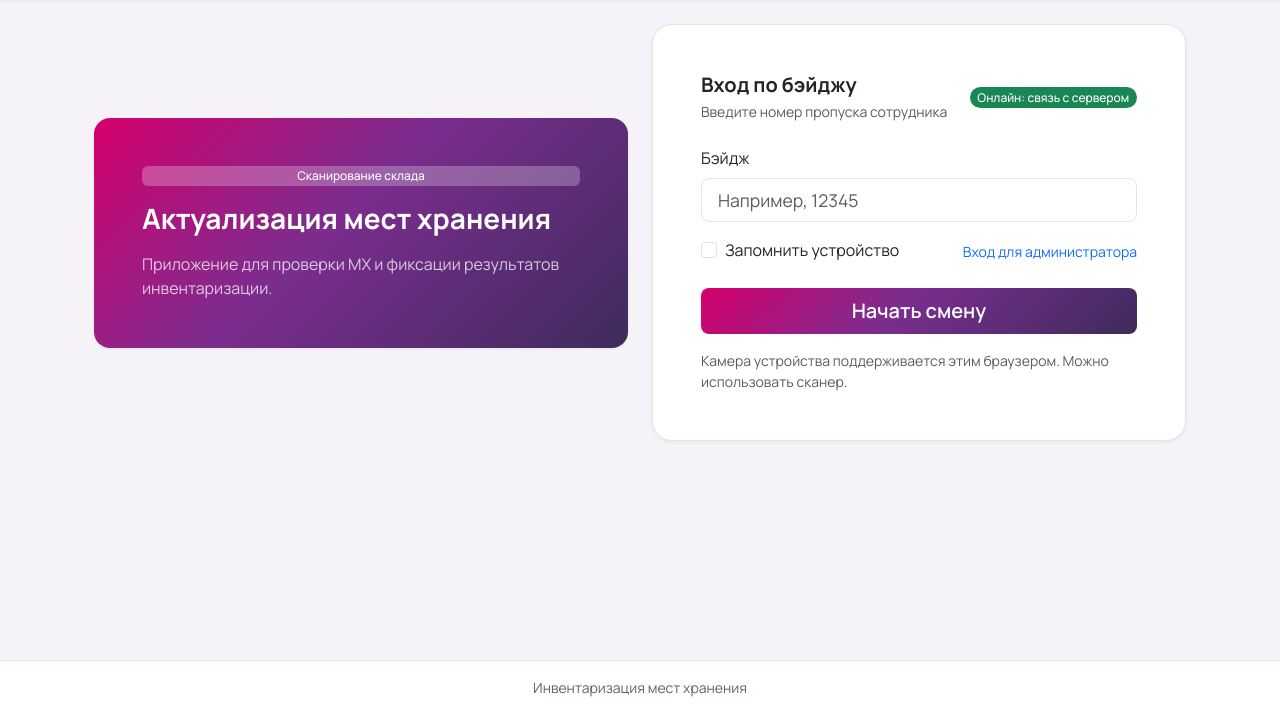
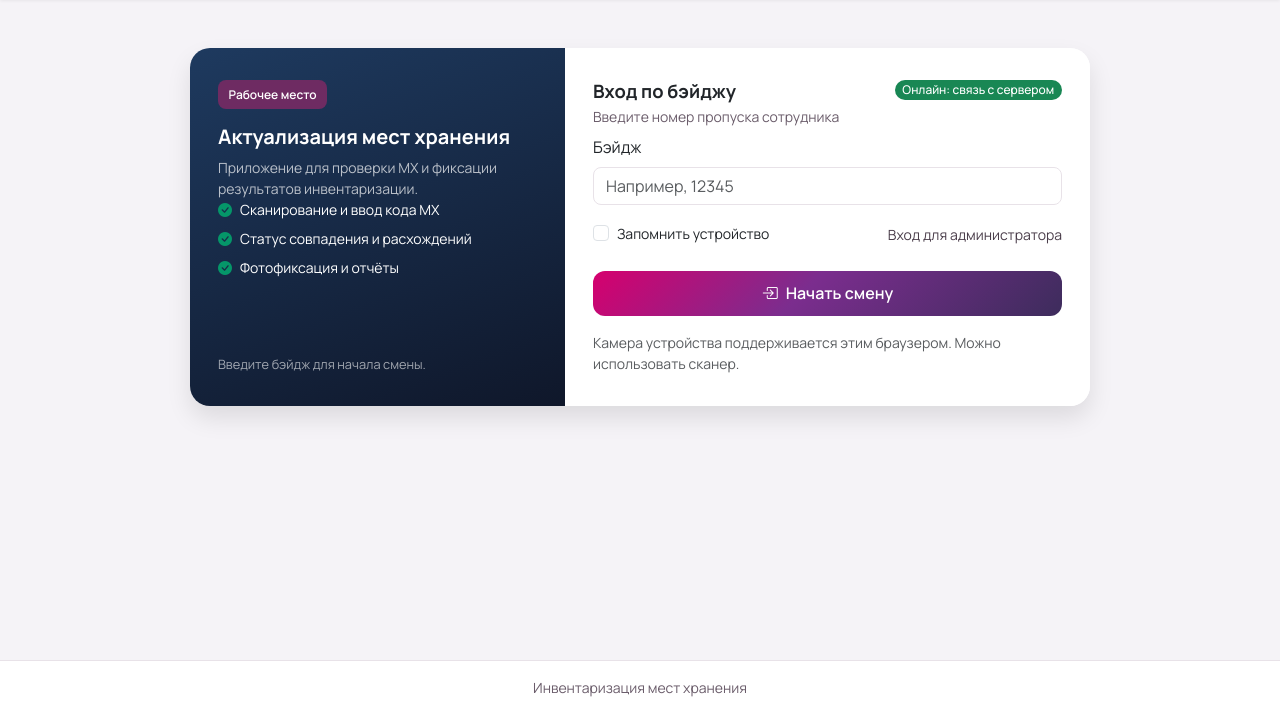
Before and after one commit to Banifaziy111/inventarizacia, a Flask app: page / in a window 1280 px wide. Shown: the part 89-803 px from the top of the page. Run offline with Flask 3, Linux system fonts and the light colour scheme; some libraries are stand-ins or nearby versions.

Commit message:
Unified login form, MX code format fix Cyrillic
Co-authored-by: Cursor <cursoragent@cursor.com>

```diff
--- a/app.py
+++ b/app.py
@@ -1109,13 +1109,12 @@ def get_place(place_cod):
         place_cod_int = int(place_cod)
         search_by_id = True
     except ValueError:
-        # Если не число, значит это mx_code (например, "Э6.01.01.01")
+        # Если не число, значит это mx_code (например, "Э6.01.01.01" или "Э6.04.20.285.06.03")
         search_by_id = False
         place_cod_str = place_cod.strip().upper()
-
-        # Проверяем корректность формата mx_code
+        # Кириллица А-Я (U+0410–U+042F), Ё (U+0401), латиница, цифры, точка, дефис
         import re
-        if not re.match(r'^[А-ЯЁA-Z0-9\.]+$', place_cod_str):
+        if not re.match(r'^[\u0410-\u042F\u0401A-Z0-9.\-]+$', place_cod_str):
             return jsonify({'error': 'Некорректный формат кода МХ'}), 400
 
     try:
--- a/static/app.js
+++ b/static/app.js
@@ -322,8 +322,9 @@ function initLoginPage() {
     const deviceStatusInfo = document.getElementById("deviceStatusInfo");
     const loginCard = document.getElementById("loginCard");
     const adminToggleLink = document.getElementById("adminToggleLink");
-    const titleEl = form.closest(".card")?.querySelector("h2");
-    const subtitleEl = form.closest(".card")?.querySelector("p.text-muted");
+    const titleEl = form.closest(".login-split-card")?.querySelector(".login-right-panel h2") || form.closest(".card")?.querySelector("h2");
+    const subtitleEl = form.closest(".login-split-card")?.querySelector(".login-subtitle") || form.closest(".card")?.querySelector("p.text-muted");
+    const togglePasswordBtn = document.getElementById("togglePassword");
 
     const storedBadge = localStorage.getItem("badge");
     if (storedBadge && badgeInput) {
@@ -435,6 +436,13 @@ function initLoginPage() {
                 "Браузер не даёт доступ к камере. Используйте сканер штрихкодов или ручной ввод.";
         }
     }
+
+    togglePasswordBtn?.addEventListener("click", () => {
+        if (!passwordInput) return;
+        passwordInput.type = passwordInput.type === "password" ? "text" : "password";
+        const icon = togglePasswordBtn.querySelector("i");
+        if (icon) icon.className = passwordInput.type === "password" ? "bi bi-eye" : "bi bi-eye-slash";
+    });
 
     adminToggleLink?.addEventListener("click", (event) => {
         event.preventDefault();
--- a/static/styles.css
+++ b/static/styles.css
@@ -432,7 +432,123 @@ body[data-theme="dark"] .theme-toggle-thumb {
     transition: opacity 0.4s, transform 0.4s;
 }
 
-/* ========== LOGIN / GLASS ========== */
+/* ========== LOGIN — единая форма входа (две колонки) ========== */
+.login-split-card {
+    border: none;
+    border-radius: var(--radius-xl);
+    overflow: hidden;
+    box-shadow: var(--shadow-lg);
+    max-width: 900px;
+    margin: 0 auto;
+}
+
+.login-split-card .login-left-panel {
+    background: linear-gradient(160deg, #1e3a5f 0%, #0f172a 100%);
+    color: #fff;
+    padding: 2rem 1.75rem;
+    display: flex;
+    flex-direction: column;
+    justify-content: space-between;
+}
+
+.login-split-card .login-left-panel .login-badge-admin {
+    background: #dc2626;
+    color: #fff;
+    font-size: 0.75rem;
+    font-weight: 600;
+    padding: 0.35rem 0.65rem;
+    border-radius: 0.5rem;
+    display: inline-block;
+    margin-bottom: 1rem;
+}
+
+.login-split-card .login-left-panel h1 {
+    font-size: 1.25rem;
+    font-weight: 700;
+    margin-bottom: 0.5rem;
+}
+
+.login-split-card .login-left-panel .login-desc {
+    color: rgba(255, 255, 255, 0.7);
+    font-size: 0.875rem;
+    margin-bottom: 1.25rem;
+}
+
+.login-split-card .login-left-panel .login-features {
+    list-style: none;
+    padding: 0;
+    margin: 0 0 1rem 0;
+}
+
+.login-split-card .login-left-panel .login-features li {
+    font-size: 0.875rem;
+    margin-bottom: 0.5rem;
+    display: flex;
+    align-items: center;
+    gap: 0.5rem;
+}
+
+.login-split-card .login-left-panel .login-features li i {
+    color: var(--success);
+    flex-shrink: 0;
+}
+
+.login-split-card .login-left-panel .login-footer {
+    color: rgba(255, 255, 255, 0.6);
+    font-size: 0.8rem;
+    margin-top: auto;
+}
+
+.login-split-card .login-right-panel {
+    background: var(--bg-surface);
+    padding: 2rem 1.75rem;
+}
+
+.login-split-card .login-right-panel h2 {
+    font-size: 1.15rem;
+    font-weight: 700;
+    margin-bottom: 0.25rem;
+}
+
+.login-split-card .login-right-panel .login-subtitle {
+    color: var(--text-muted);
+    font-size: 0.875rem;
+    margin-bottom: 1.5rem;
+}
+
+.login-split-card .btn-login-submit {
+    background: var(--gradient-primary);
+    border: none;
+    color: #fff;
+    font-weight: 600;
+    padding: 0.65rem 1.25rem;
+    border-radius: var(--radius);
+    width: 100%;
+    display: inline-flex;
+    align-items: center;
+    justify-content: center;
+    gap: 0.5rem;
+}
+
+.login-split-card .btn-login-submit:hover {
+    color: #fff;
+    opacity: 0.95;
+    filter: brightness(1.05);
+}
+
+.login-split-card .login-back-link {
+    display: block;
+    text-align: center;
+    margin-top: 1rem;
+    font-size: 0.875rem;
+    color: var(--text-secondary);
+    text-decoration: none;
+}
+
+.login-split-card .login-back-link:hover {
+    color: var(--primary);
+}
+
 #loginCard {
     min-height: 340px;
 }
--- a/templates/login.html
+++ b/templates/login.html
@@ -3,22 +3,30 @@
 {% block title %}Вход в систему{% endblock %}
 
 {% block content %}
-<div class="row g-4 align-items-center min-vh-75">
-    <div class="col-lg-6">
-        <div class="card hero-card p-4 p-lg-5">
-            <span class="badge bg-white bg-opacity-25 mb-3">Сканирование склада</span>
-            <h1 class="h3 fw-bold mb-3 text-white">Актуализация мест хранения</h1>
-            <p class="opacity-75 text-white mb-0">
+<div class="row justify-content-center py-4">
+    <div class="col-12">
+        <div class="card login-split-card overflow-hidden" id="loginCard">
+            <div class="row g-0">
+                <div class="col-md-5 login-left-panel d-none d-md-flex">
+                    <div>
+                        <span class="login-badge-admin" style="background: var(--primary);">Рабочее место</span>
+                        <h1 class="h5 fw-bold">Актуализация мест хранения</h1>
+                        <p class="login-desc mb-0">
                             Приложение для проверки МХ и фиксации результатов инвентаризации.
                         </p>
+                        <ul class="login-features">
+                            <li><i class="bi bi-check-circle-fill"></i>Сканирование и ввод кода МХ</li>
+                            <li><i class="bi bi-check-circle-fill"></i>Статус совпадения и расхождений</li>
+                            <li><i class="bi bi-check-circle-fill"></i>Фотофиксация и отчёты</li>
+                        </ul>
                     </div>
+                    <p class="login-footer mb-0">Введите бэйдж для начала смены.</p>
                 </div>
-    <div class="col-lg-6">
-        <div class="card glass-panel p-4 p-lg-5" id="loginCard">
-            <div class="d-flex justify-content-between align-items-center mb-4">
+                <div class="col-md-7 login-right-panel">
+                    <div class="d-flex justify-content-between align-items-start mb-2">
                         <div>
-                    <h2 class="h5 fw-bold mb-1">Вход по бэйджу</h2>
-                    <p class="text-muted small mb-0">Введите номер пропуска сотрудника</p>
+                            <h2 class="h5 fw-bold">Вход по бэйджу</h2>
+                            <p class="login-subtitle mb-0">Введите номер пропуска сотрудника</p>
                         </div>
                         <span class="badge bg-secondary rounded-pill" id="connectionStatusBadge">Проверяем соединение…</span>
                     </div>
@@ -26,26 +34,33 @@
                     <form id="loginForm" class="needs-validation" novalidate>
                         <div class="mb-3">
                             <label class="form-label" for="badgeInput">Бэйдж</label>
-                    <input type="text" id="badgeInput" class="form-control form-control-lg" placeholder="Например, 12345"
+                            <input type="text" id="badgeInput" class="form-control" placeholder="Например, 12345"
                                    minlength="3" required autocomplete="off">
                             <div class="invalid-feedback">Укажите номер бэйджа</div>
                         </div>
                         <div class="mb-3 d-none" id="passwordGroup">
                             <label class="form-label" for="passwordInput">Пароль администратора</label>
-                    <input type="password" id="passwordInput" class="form-control form-control-lg" placeholder="••••••••">
+                            <div class="input-group">
+                                <input type="password" id="passwordInput" class="form-control" placeholder="••••••••">
+                                <button class="btn btn-outline-secondary" type="button" id="togglePassword" aria-label="Показать пароль">
+                                    <i class="bi bi-eye"></i>
+                                </button>
+                            </div>
                         </div>
                         <div class="d-flex align-items-center justify-content-between mb-4">
                             <div class="form-check">
                                 <input class="form-check-input" type="checkbox" id="remember">
-                        <label class="form-check-label" for="remember">Запомнить устройство</label>
+                                <label class="form-check-label small" for="remember">Запомнить устройство</label>
                             </div>
-                    <a href="#" id="adminToggleLink" class="text-primary small text-decoration-none">Вход для администратора</a>
+                            <a href="#" id="adminToggleLink" class="login-back-link" style="margin-top:0">Вход для администратора</a>
                         </div>
-                <button type="submit" class="btn btn-primary btn-lg w-100 fw-semibold">
-                    Начать смену
+                        <button type="submit" class="btn btn-login-submit mb-2">
+                            <i class="bi bi-box-arrow-in-right"></i> Начать смену
                         </button>
                     </form>
-            <p class="small text-muted mt-3 mb-0" id="deviceStatusInfo">Проверяем устройство…</p>
+                    <p class="small text-muted mt-2 mb-0" id="deviceStatusInfo">Проверяем устройство…</p>
+                </div>
+            </div>
         </div>
     </div>
 </div>
--- a/templates/work.html
+++ b/templates/work.html
@@ -40,7 +40,7 @@
                         <span class="input-group-text"><i class="bi bi-upc-scan"></i></span>
                         <input type="text" class="form-control" id="placeInput" name="place"
                                placeholder="Э6.01.01.01 или 978086748"
-                               pattern="^[А-ЯЁA-Z0-9\.]+$" inputmode="text" autocomplete="off" required autofocus>
+                               pattern="^[А-ЯЁA-Z0-9.\-]+$" inputmode="text" autocomplete="off" required autofocus>
                     </div>
                     <div class="d-flex gap-2 flex-wrap align-items-center">
                         <button type="submit" class="btn btn-primary">Получить</button>
```
Also changed, not shown: templates/admin_login.html (+21 -21 lines). Lines whose indentation alone changed are shown as unchanged.
